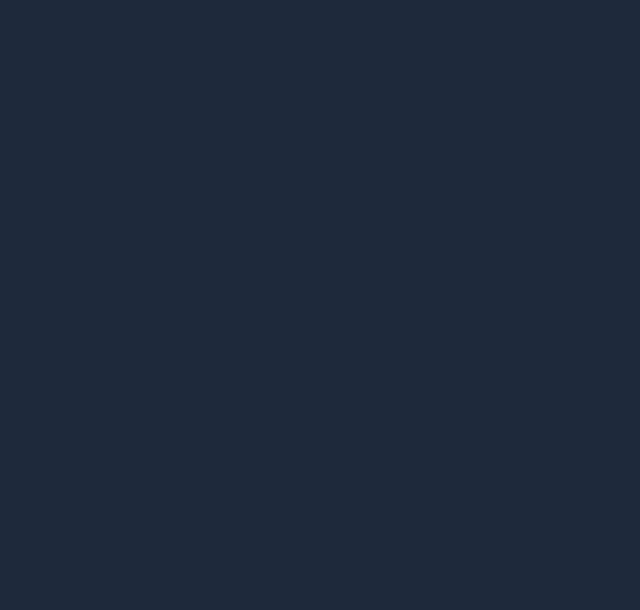
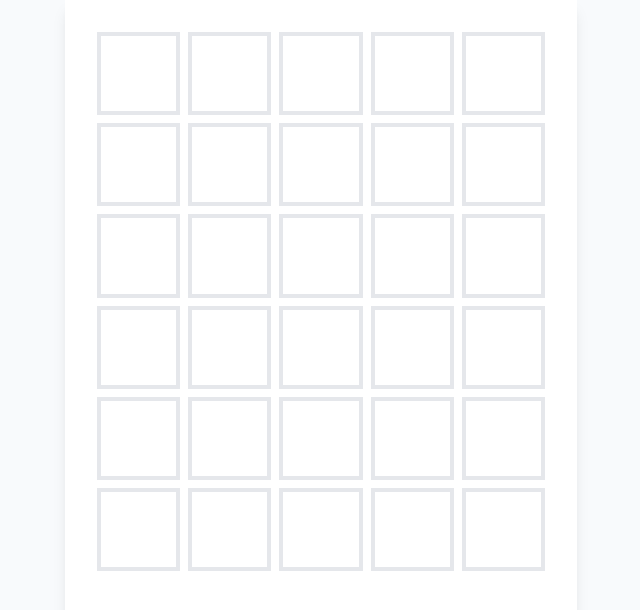
Before and after one commit to bhgitt/ohword_dle, a Next.js app: page / in a window 1280 px wide. Shown: the top 610 px of the page, without its empty margins (319-959 px from the left). Built offline with nearby package versions, Linux system fonts and the light colour scheme.

Commit message:
render squares

```diff
--- a/package.json
+++ b/package.json
@@ -8,11 +8,13 @@
     "lint": "next lint"
   },
   "dependencies": {
+    "lodash": "^4.17.21",
     "next": "12.0.8",
     "react": "17.0.2",
     "react-dom": "17.0.2"
   },
   "devDependencies": {
+    "@types/lodash": "^4.14.178",
     "@types/node": "17.0.10",
     "@types/react": "17.0.38",
     "autoprefixer": "^10.4.2",
--- a/pages/index.tsx
+++ b/pages/index.tsx
@@ -1,7 +1,11 @@
+import { times } from "lodash";
 import type { NextPage } from "next";
 import Head from "next/head";
+import { useState } from "react";
 
 const Home: NextPage = () => {
+  const [attempts, setAttempts] = useState<String[]>(times(6, () => ""));
+
   return (
     <div>
       <Head>
@@ -10,7 +14,29 @@ const Home: NextPage = () => {
         <link rel="icon" href="/favicon.ico" />
       </Head>
 
-      <main className="bg-slate-800 min-h-screen"></main>
+      <main className="bg-slate-50 min-h-screen">
+        <div className="container px-8 mx-auto bg-white max-w-lg shadow-lg min-h-screen">
+          <div className="py-8 flex flex-col space-y-2">
+            {attempts.map((attempt, index) => {
+              return (
+                <div
+                  className="flex space-x-2 justify-center"
+                  key={`attempt-${index}`}
+                >
+                  {times(5, (charIndex) => {
+                    return (
+                      <div
+                        className="flex-1 aspect-square border-4"
+                        key={`attempt-${index}-${charIndex}`}
+                      ></div>
+                    );
+                  })}
+                </div>
+              );
+            })}
+          </div>
+        </div>
+      </main>
     </div>
   );
 };
```
Also changed, not shown: 1 other file (tests, documents, lock files or other folders).
